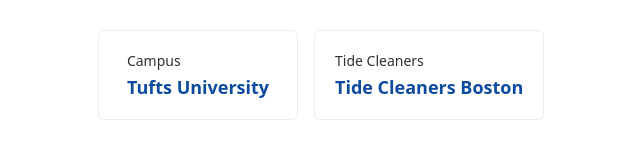
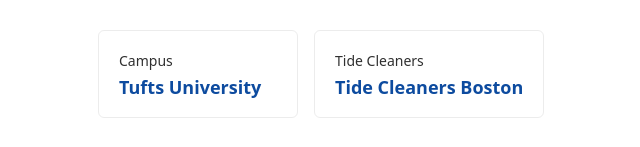
Before and after one commit to paulhmorris/crm-components, a React (Vite) app: page / in a window 1280 px wide. Shown: the part 214-361 px from the top of the page, without its empty margins (270-910 px from the left). Built offline with nearby package versions, Linux system fonts and the light colour scheme.

Commit message:
changed button text

```diff
--- a/src/components/ButtonText.tsx
+++ b/src/components/ButtonText.tsx
@@ -10,9 +10,9 @@
     ...props
   }: IButtonText) => {
     return (
-      <button {...props}>
+      <div {...props}>
         <p className="text-left text-sm">{title}</p>
         <p className="text-left text-lg pt-1.5 text-blue-200 font-bold">{subTitle}</p>
-      </button>
+      </div>
     );
   };
```
